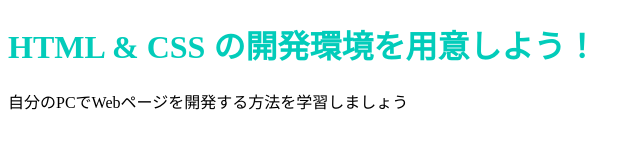
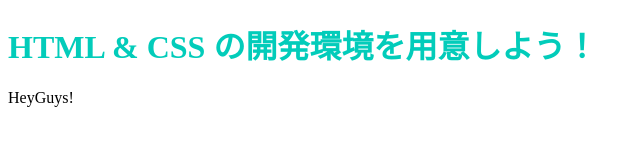
Before and after one commit to Laozi-star/Laozi-star, a plain HTML site: page index.html in a window 1280 px wide. Shown: the whole page, without its empty margins (0-640 px from the left). Drawn offline with Linux system fonts and the light colour scheme.

Commit message:
Update index.html

```diff
--- a/index.html
+++ b/index.html
@@ -7,6 +7,6 @@
   </head>
   <body>
     <h1 class="title">HTML & CSS の開発環境を用意しよう！</h1>
-    <p>自分のPCでWebページを開発する方法を学習しましょう</p>
+    <p>HeyGuys!</p>
   </body>
 </html>
```
